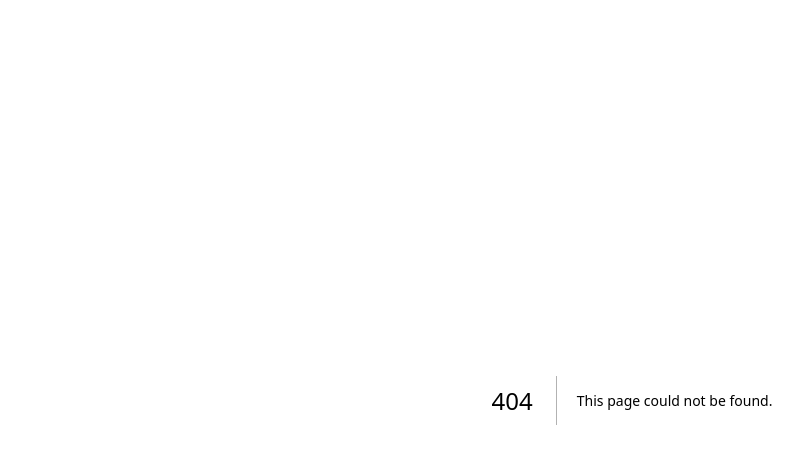
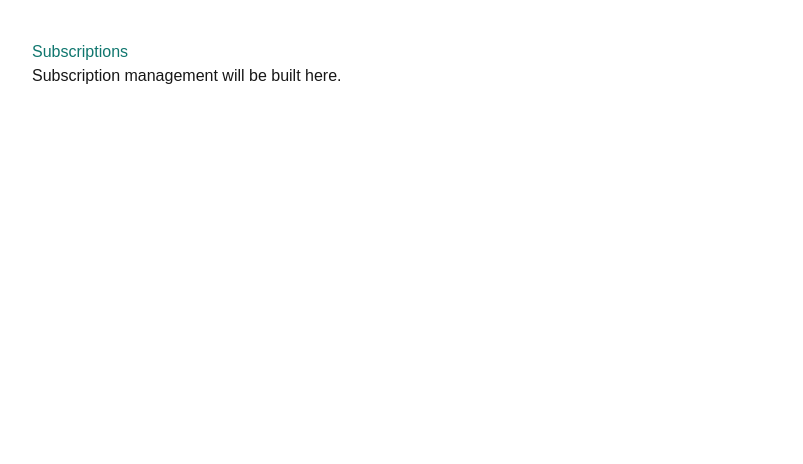
Before and after one commit to KaonPM/wageflow, a Next.js app: page /master/subscriptions in a window 1280 px wide. Before the commit this address had no page. Shown: the top 464 px of the page, without its empty margins (8-811 px from the left). Built offline with nearby package versions, Linux system fonts and the light colour scheme.

Commit message:
style(master): redesign master dashboard and add placeholder admin pages

```diff
--- /dev/null
+++ b/app/master/subscriptions/page.tsx
@@ -0,0 +1,8 @@
+export default function MasterSubscriptionsPage() {
+  return (
+    <main style={{ padding: "40px", fontFamily: "Arial, sans-serif" }}>
+      <h1 style={{ color: "#0f766e" }}>Subscriptions</h1>
+      <p>Subscription management will be built here.</p>
+    </main>
+  );
+}
--- /dev/null
+++ b/app/master/users/page.tsx
@@ -0,0 +1,8 @@
+export default function MasterUsersPage() {
+  return (
+    <main style={{ padding: "40px", fontFamily: "Arial, sans-serif" }}>
+      <h1 style={{ color: "#0f766e" }}>Users</h1>
+      <p>User access management will be built here.</p>
+    </main>
+  );
+}
```
